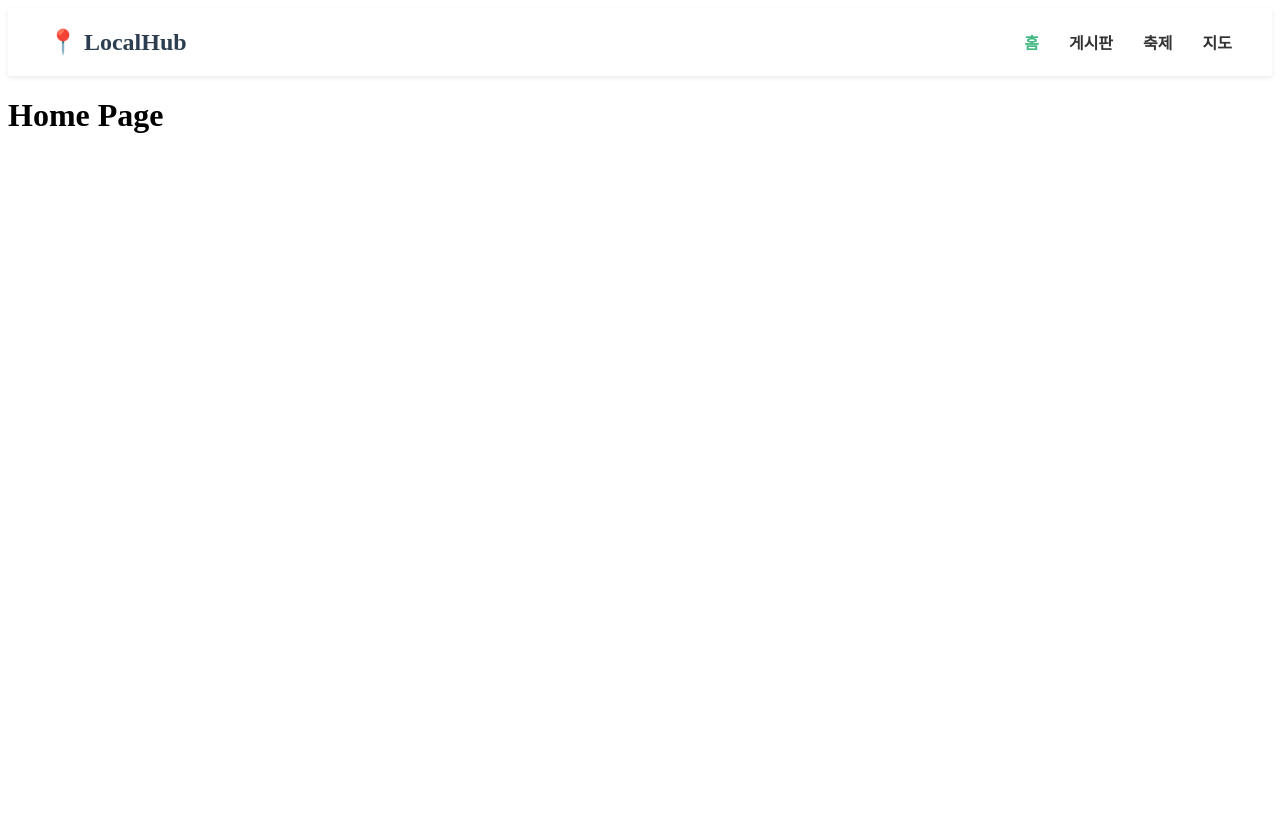
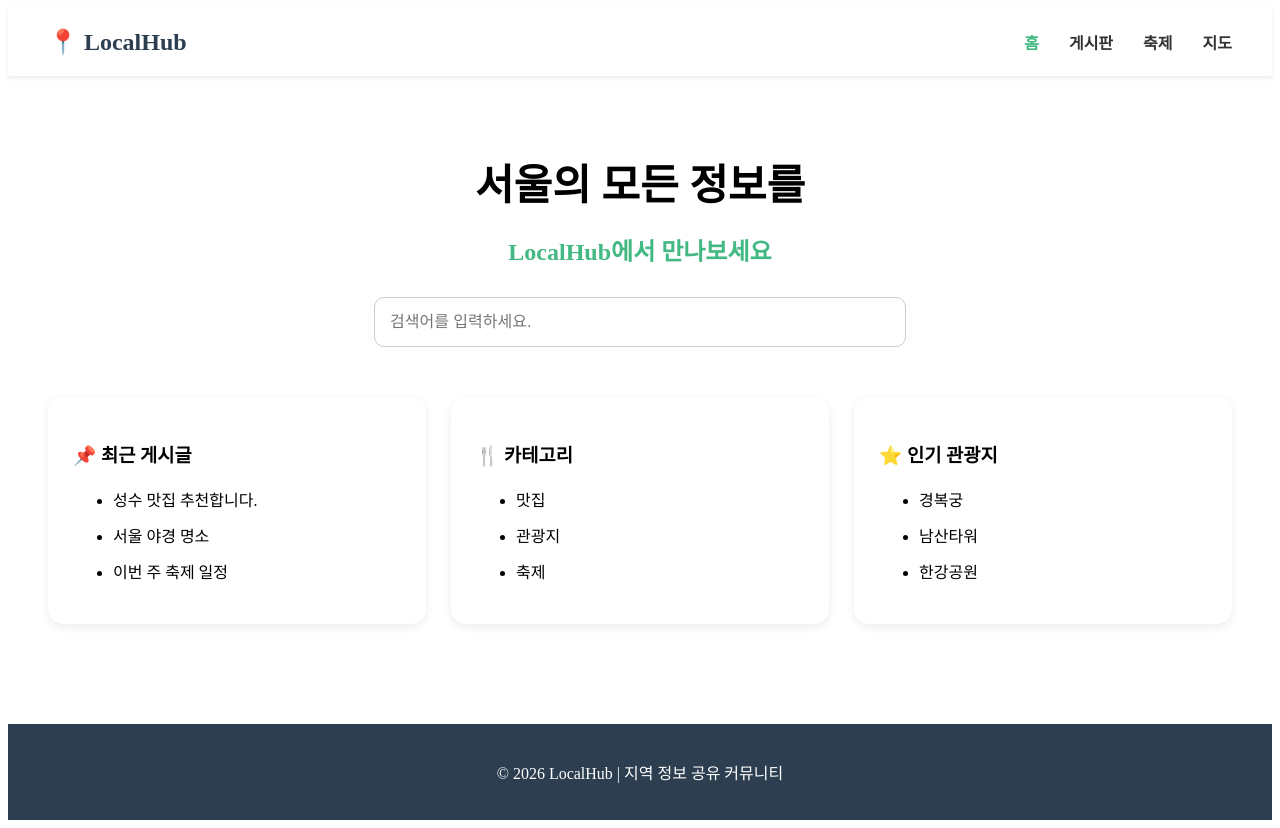
Before and after one commit to ch07su/localHub, a Vue app in the folder localhub/: page / in a window 1280 px wide. Before the commit the page ends 800 px from the top, so only its background shows below. Built offline with nearby package versions, Linux system fonts and the light colour scheme.

Commit message:
feat: 메인 홈 화면 및 공통 레이아웃 구현

```diff
--- a/localhub/src/components/Footer.vue
+++ b/localhub/src/components/Footer.vue
@@ -0,0 +1,15 @@
+<template>
+  <footer class="footer">
+    <p>© 2026 LocalHub | 지역 정보 공유 커뮤니티</p>
+  </footer>
+</template>
+
+<style scoped>
+.footer{
+  margin-top:60px;
+  background:#2c3e50;
+  color:white;
+  text-align:center;
+  padding:20px;
+}
+</style>
--- a/localhub/src/pages/Home.vue
+++ b/localhub/src/pages/Home.vue
@@ -1,13 +1,171 @@
 <template>
 
-<Header />
+  <Header />
 
-<h1>Home Page</h1>
+  <main class="home">
+
+    <section class="hero">
+
+      <h1>서울의 모든 정보를</h1>
+
+      <h2>LocalHub에서 만나보세요</h2>
+
+      <input
+        type="text"
+        placeholder="검색어를 입력하세요."
+      />
+
+    </section>
+
+    <section class="cards">
+
+      <div class="card">
+
+        <h3>📌 최근 게시글</h3>
+
+        <ul>
+
+          <li>성수 맛집 추천합니다.</li>
+
+          <li>서울 야경 명소</li>
+
+          <li>이번 주 축제 일정</li>
+
+        </ul>
+
+      </div>
+
+      <div class="card">
+
+        <h3>🍴 카테고리</h3>
+
+        <ul>
+
+          <li>맛집</li>
+
+          <li>관광지</li>
+
+          <li>축제</li>
+
+        </ul>
+
+      </div>
+
+      <div class="card">
+
+        <h3>⭐ 인기 관광지</h3>
+
+        <ul>
+
+          <li>경복궁</li>
+
+          <li>남산타워</li>
+
+          <li>한강공원</li>
+
+        </ul>
+
+      </div>
+
+    </section>
+
+  </main>
+
+  <Footer />
 
 </template>
 
 <script setup>
 
 import Header from '../components/Header.vue'
+import Footer from '../components/Footer.vue'
 
 </script>
+
+<style scoped>
+
+.home{
+
+max-width:1200px;
+
+margin:auto;
+
+padding:40px;
+
+}
+
+.hero{
+
+text-align:center;
+
+margin-bottom:50px;
+
+}
+
+.hero h1{
+
+font-size:42px;
+
+margin-bottom:10px;
+
+}
+
+.hero h2{
+
+color:#42b883;
+
+margin-bottom:30px;
+
+}
+
+input{
+
+width:500px;
+
+padding:15px;
+
+border-radius:10px;
+
+border:1px solid #ccc;
+
+font-size:16px;
+
+}
+
+.cards{
+
+display:flex;
+
+gap:25px;
+
+justify-content:center;
+
+}
+
+.card{
+
+flex:1;
+
+background:white;
+
+padding:25px;
+
+border-radius:15px;
+
+box-shadow:0 3px 10px rgba(0,0,0,.08);
+
+}
+
+.card h3{
+
+margin-bottom:20px;
+
+}
+
+.card li{
+
+margin-bottom:12px;
+
+}
+
+</style>
```
